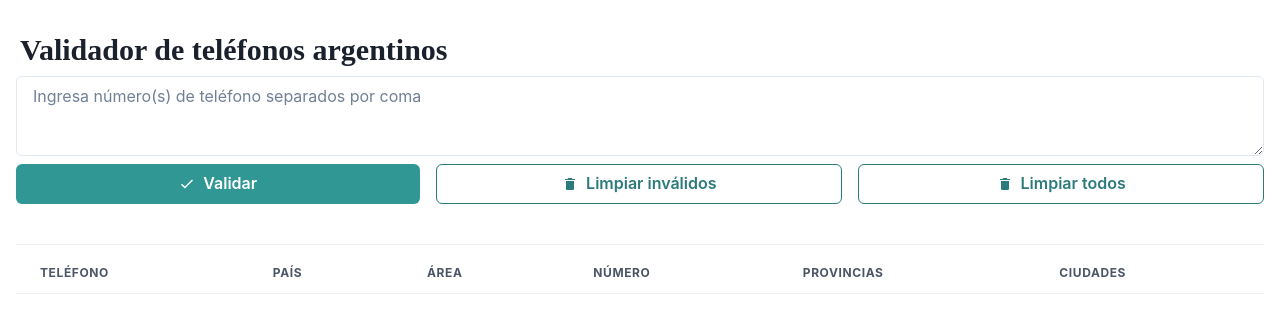
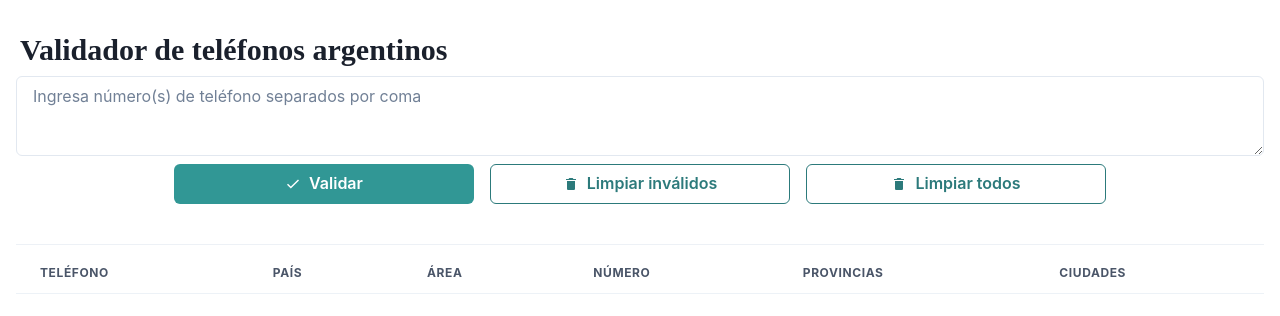
Before and after one commit to takihama/robot-validator, a React (Vite) app: page / in a window 1280 px wide. Shown: the top 316 px of the page. Built offline with nearby package versions, Linux system fonts and the light colour scheme.

Commit message:
wrap buttons stack

```diff
--- a/src/components/PhoneNumberValidator.jsx
+++ b/src/components/PhoneNumberValidator.jsx
@@ -91,10 +91,11 @@ const PhoneNumberValidator = () => {
               direction="row"
               spacing={4}
               width="100%"
-              justifyContent="right"
+              wrap="wrap"
+              justifyContent="center"
             >
               <Button
-                width="100%"
+                minW="300px"
                 type="submit"
                 colorScheme="teal"
                 leftIcon={<IoMdCheckmark />}
@@ -103,7 +104,7 @@ const PhoneNumberValidator = () => {
                 Validar
               </Button>
               <Button
-                width="100%"
+                minW="300px"
                 colorScheme="teal"
                 variant="outline"
                 leftIcon={<IoMdTrash />}
@@ -112,7 +113,7 @@ const PhoneNumberValidator = () => {
                 Limpiar inválidos
               </Button>
               <Button
-                width="100%"
+                minW="300px"
                 colorScheme="teal"
                 variant="outline"
                 leftIcon={<IoMdTrash />}
```
